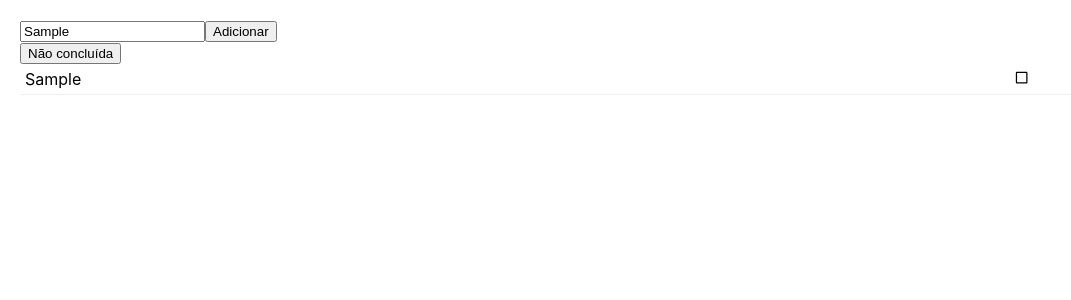
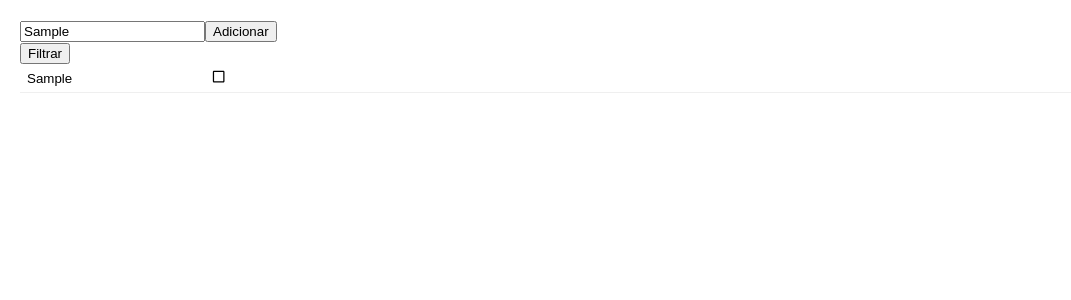
Before and after one commit to alinerguio/react-applications, a React (Create React App) app in the folder todolist/: page / in a window 1280 px wide. Both pictures are taken after typing "Sample" into the empty fields and a click on the button "Adicionar". Shown: the top 300 px of the page, without its empty margins (0-1071 px from the left). Built offline with nearby package versions, Linux system fonts and the light colour scheme.

Commit message:
todolist done

```diff
--- a/todolist/src/App.js
+++ b/todolist/src/App.js
@@ -5,7 +5,7 @@ import './App.css';
 function App() {
 
   const[list, setList] = useState([]);
-  const[filter, setFilter] = useState(true);
+  const[filter, setFilter] = useState(false);
 
   function onSubmit(e) {
     e.preventDefault()
@@ -32,15 +32,12 @@ function App() {
     setList(newList);
   }
 
-  function editTask(item, newName) {
-    // const newName = e.target.newTask.value;
-    const newList = list.map((t) => {
-      if (t.id === item.id) {
-        t.name = newName;
-      }
-      return t;
-    })
+  function editTask(e, id) {
+    const newList = list.map(l => l.id === id ? {
+      ...l, name: e
+    } : l);
 
+    console.log(newList);
     setList(newList);
   }
 
@@ -50,14 +47,15 @@ function App() {
         <input name="task" />
         <button type="submit">Adicionar</button>
       </form>
-      <button onClick={ () => setFilter(!filter) }> Não concluída </button>
+      <button onClick={ () => setFilter(!filter) }> Filtrar </button>
       <ul>
       {list.map((item, index) => {
         if (!filter) {
           console.log(list);
           return (
             <li style={ item.status === "feito" ? { textDecoration: "line-through" } : {}} key={ index }>
-            <span contentEditable={true} onInput={(e) => editTask(item, e.currentTarget.textContent)}>{ item.name }</span>
+            <input style={{ border: "none" }} type="text" onChange={(e) => editTask(e.target.value, item.id)}   value={item.name}/>
+
             <button onClick={() => done(item)}>
               {item.status === "feito" ? <FaRegCheckSquare /> : <FaRegSquare />}
             </button>
@@ -69,12 +67,14 @@ function App() {
           if (item.status === "pendente") {
             return (
               <li style={ item.status === "feito" ? { textDecoration: "line-through" } : {}} key={ index }>
-              <span contentEditable={true} onInput={(e) => editTask(item, e.currentTarget.textContent)}>{ item.name }</span>
+              <input style={{ border: "none" }} type="text" onChange={(e) => editTask(e.target.value, item.id)}   value={item.name}/>
+
               <button onClick={() => done(item)}>
                 {item.status === "feito" ? <FaRegCheckSquare /> : <FaRegSquare />}
               </button>
               </li>
             );
+
           }
 
           return (null);
```
